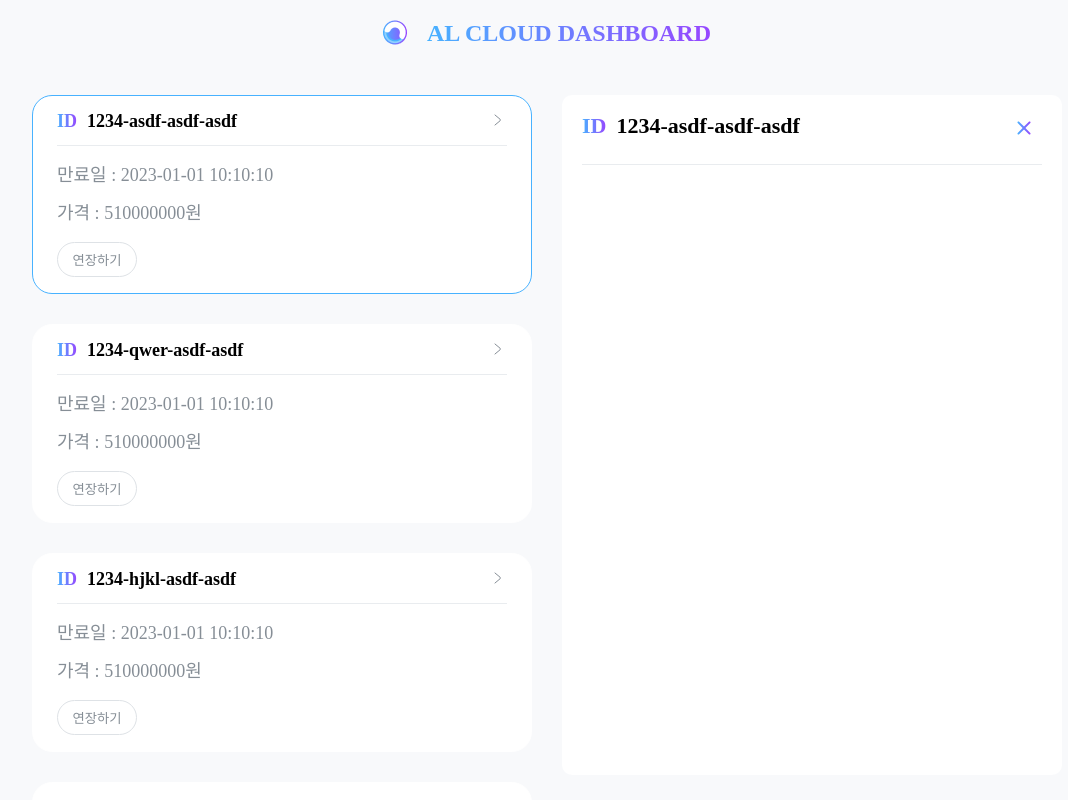
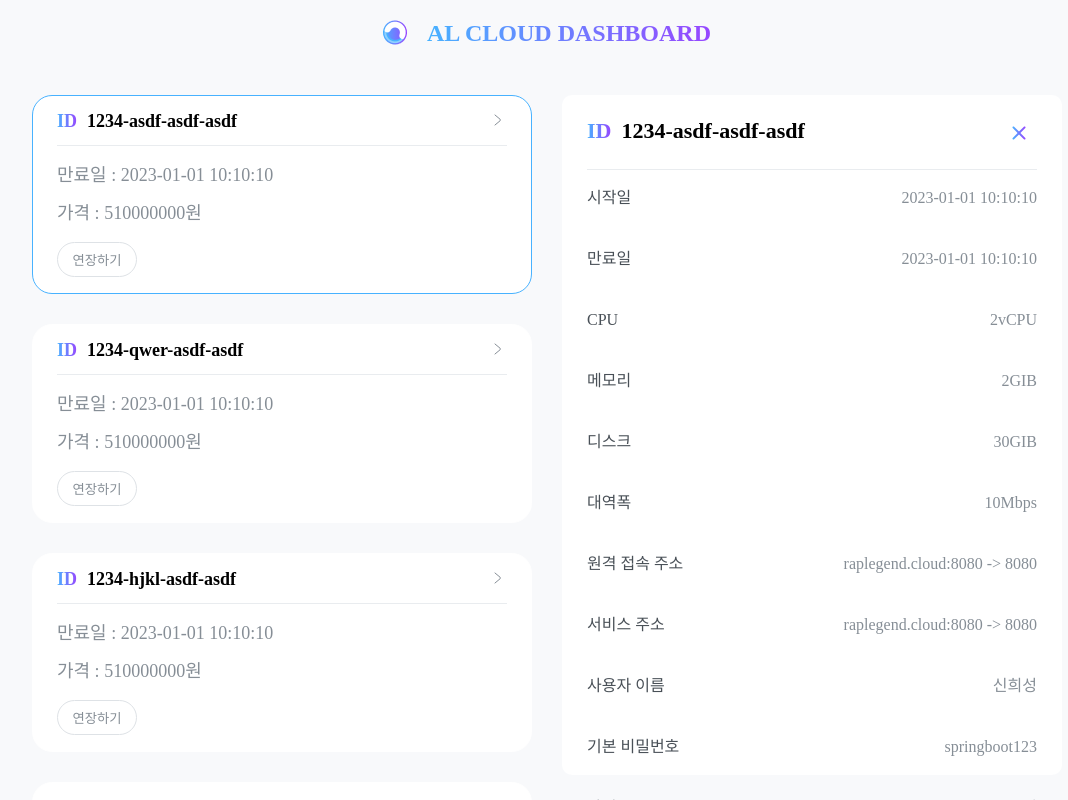
Before and after one commit to tlsgmltjd/cloud-dashboard, a React (Vite) app: page / in a window 1280 px wide. Both pictures are taken after a click on the button 855 px from the left and 121 px from the top of the page. Shown: the top 800 px of the page, without its empty margins (93-1161 px from the left). Built offline with nearby package versions, Linux system fonts and the light colour scheme; a web font is replaced by a local one.

Commit message:
Add card info box

```diff
--- a/src/App.jsx
+++ b/src/App.jsx
@@ -116,6 +116,7 @@ function App() {
           <InfoCard
             MOCK_DATA={MOCK_DATA}
             isClicked={isClicked}
+            setIsClicked={setIsClicked}
             setIsModal={setIsModal}
           />
         )}
--- a/src/components/InfoCard.jsx
+++ b/src/components/InfoCard.jsx
@@ -2,7 +2,7 @@ import styled from "styled-components";
 import Clear from "../assets/svg/Clear";
 
 // eslint-disable-next-line react/prop-types
-const InfoCard = ({ MOCK_DATA, isClicked, setIsModal }) => {
+const InfoCard = ({ MOCK_DATA, isClicked, setIsClicked, setIsModal }) => {
   // eslint-disable-next-line react/prop-types
   const currentData = MOCK_DATA.filter((data) => data.id == isClicked)[0];
 
@@ -13,10 +13,67 @@ const InfoCard = ({ MOCK_DATA, isClicked, setIsModal }) => {
           <Id>ID</Id>
           {currentData.id}
         </IDBox>
-        <ClearBtn onClick={() => setIsModal(false)}>
+        <ClearBtn
+          onClick={() => {
+            setIsModal(false);
+            setIsClicked("");
+          }}
+        >
           <Clear />
         </ClearBtn>
       </BoxHeader>
+      <InfoBox>
+        <InfoItem>
+          <InfoTitle>시작일</InfoTitle>
+          <InfoContent>{currentData?.start_date}</InfoContent>
+        </InfoItem>
+        <InfoItem>
+          <InfoTitle>만료일</InfoTitle>
+          <InfoContent>{currentData?.expiration_date}</InfoContent>
+        </InfoItem>
+        <InfoItem>
+          <InfoTitle>CPU</InfoTitle>
+          <InfoContent>{currentData?.cpu}CPU</InfoContent>
+        </InfoItem>
+        <InfoItem>
+          <InfoTitle>메모리</InfoTitle>
+          <InfoContent>{currentData?.memory}GIB</InfoContent>
+        </InfoItem>
+        <InfoItem>
+          <InfoTitle>디스크</InfoTitle>
+          <InfoContent>{currentData?.disk}GIB</InfoContent>
+        </InfoItem>
+        <InfoItem>
+          <InfoTitle>대역폭</InfoTitle>
+          <InfoContent>{currentData?.bandwidth}Mbps</InfoContent>
+        </InfoItem>
+        <InfoItem>
+          <InfoTitle>원격 접속 주소</InfoTitle>
+          <InfoContent>{currentData?.remote_access_address}</InfoContent>
+        </InfoItem>
+        <InfoItem>
+          <InfoTitle>서비스 주소</InfoTitle>
+          <InfoContent>{currentData?.service_address}</InfoContent>
+        </InfoItem>
+        <InfoItem>
+          <InfoTitle>사용자 이름</InfoTitle>
+          <InfoContent>
+            {currentData.username != null ? currentData.username : "미정"}
+          </InfoContent>
+        </InfoItem>
+        <InfoItem>
+          <InfoTitle>기본 비밀번호</InfoTitle>
+          <InfoContent>
+            {currentData.default_password != null
+              ? currentData.default_password
+              : "미정"}
+          </InfoContent>
+        </InfoItem>
+        <InfoItem>
+          <InfoTitle>가격</InfoTitle>
+          <InfoContent>{currentData?.price}원</InfoContent>
+        </InfoItem>
+      </InfoBox>
     </InfoContainer>
   );
 };
@@ -26,7 +83,7 @@ const InfoContainer = styled.div`
   height: 85vh;
   width: 500px;
   border-radius: 10px;
-  padding: 20px;
+  padding: 25px;
 `;
 
 const Id = styled.span`
@@ -59,4 +116,26 @@ const ClearBtn = styled.button`
   background-color: rgba(0, 0, 0, 0);
 `;
 
+const InfoBox = styled.ul`
+  padding: 20px 0 20px 0;
+  font-size: 16px;
+  font-weight: 400;
+  display: flex;
+  flex-direction: column;
+  gap: 45px;
+`;
+
+const InfoItem = styled.li`
+  display: flex;
+  justify-content: space-between;
+`;
+
+const InfoTitle = styled.h3`
+  color: #495057;
+`;
+
+const InfoContent = styled.p`
+  color: #868e96;
+`;
+
 export default InfoCard;
```
